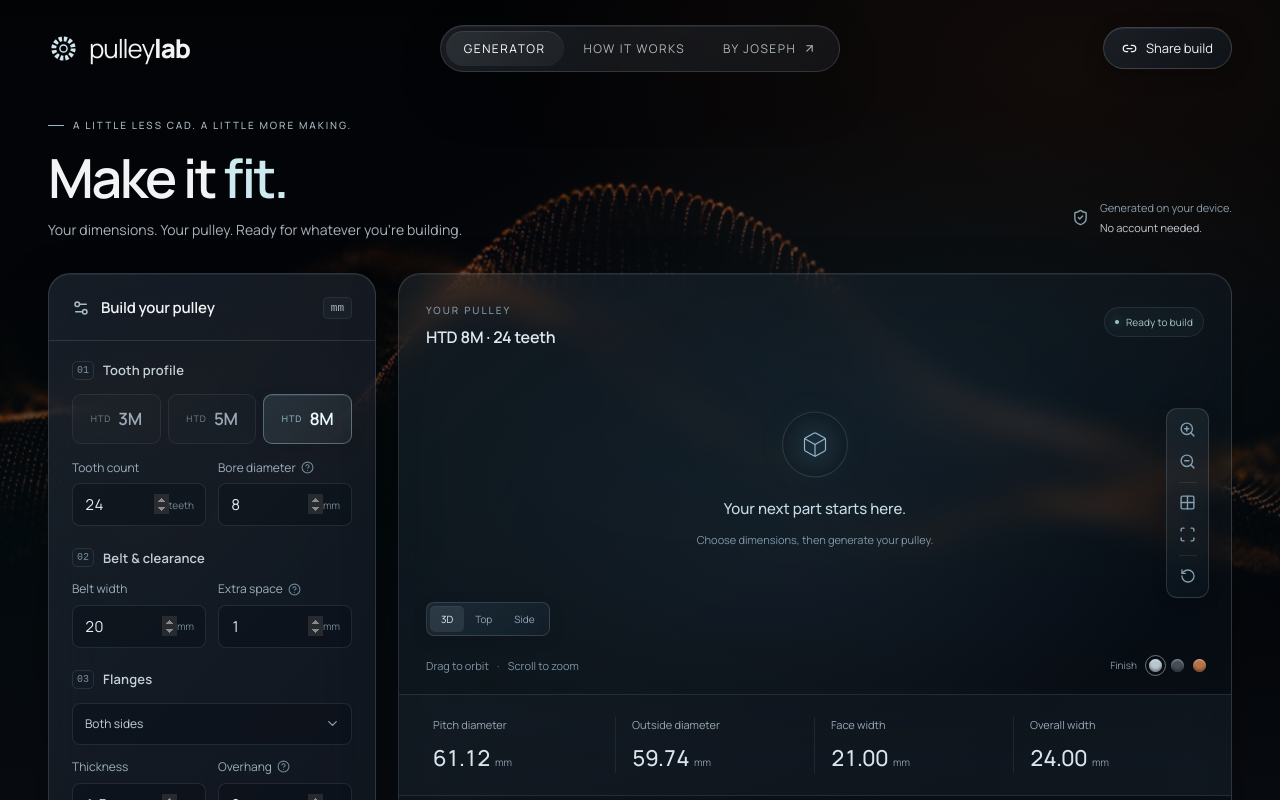
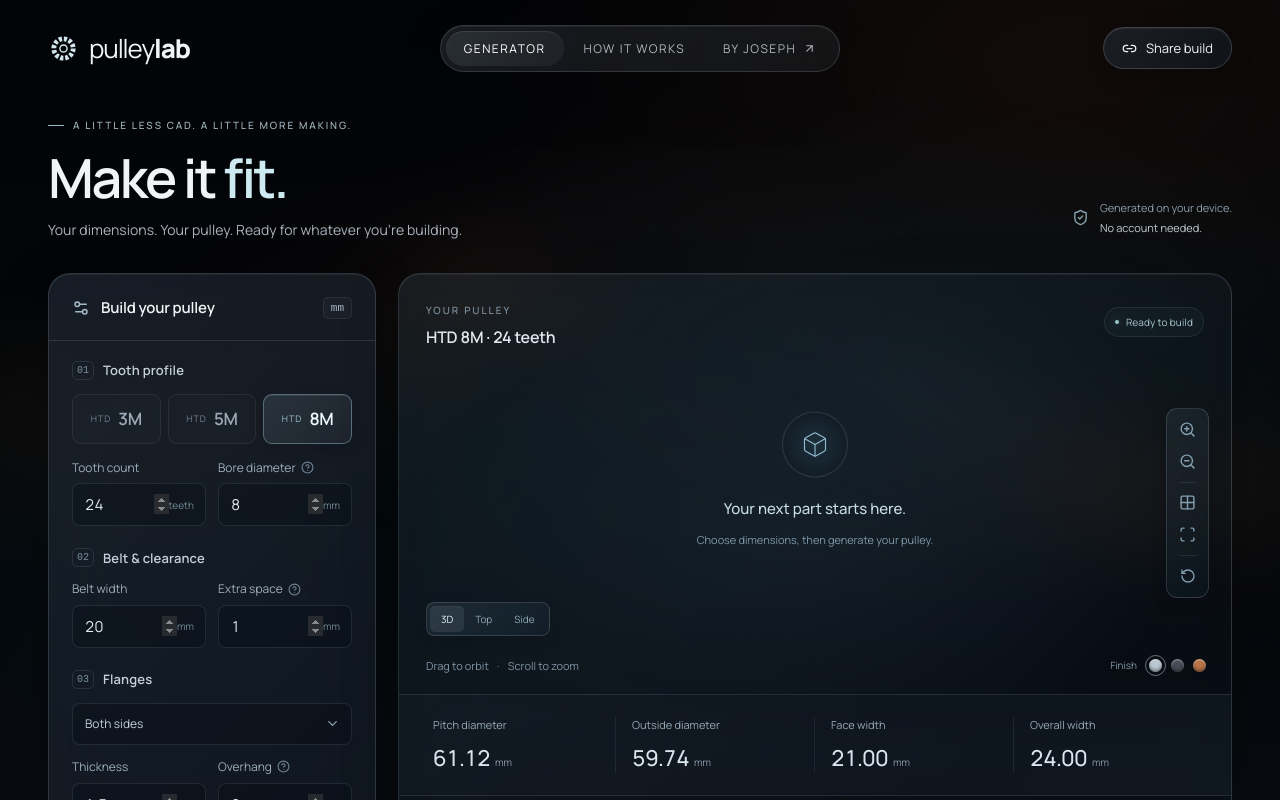
Before and after one commit to darkengela/pulleylab, a React (Vite) app: page / in a window 1280 px wide. Shown: the top 800 px of the page. Built offline with nearby package versions, Linux system fonts and the light colour scheme.

Commit message:
Soften the background image with a heavy blur

```diff
--- a/src/style.css
+++ b/src/style.css
@@ -84,6 +84,7 @@ textarea:focus-visible {
   position: absolute;
   inset: -12%;
   background: url('/particle-background.png') 60% 50% / cover no-repeat;
+  filter: blur(48px);
   opacity: 0.68;
   transform: scale(1.04);
 }
```
